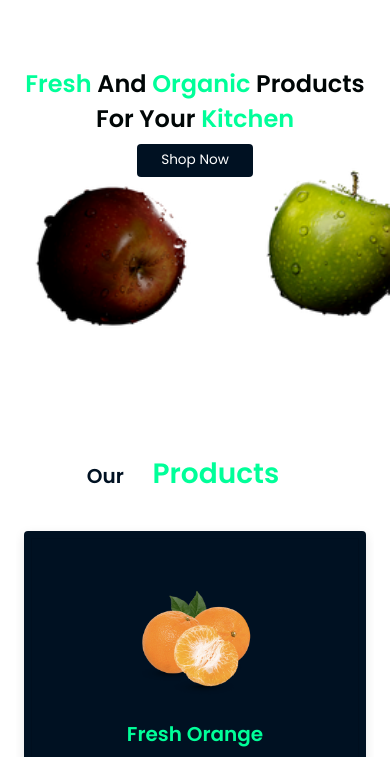
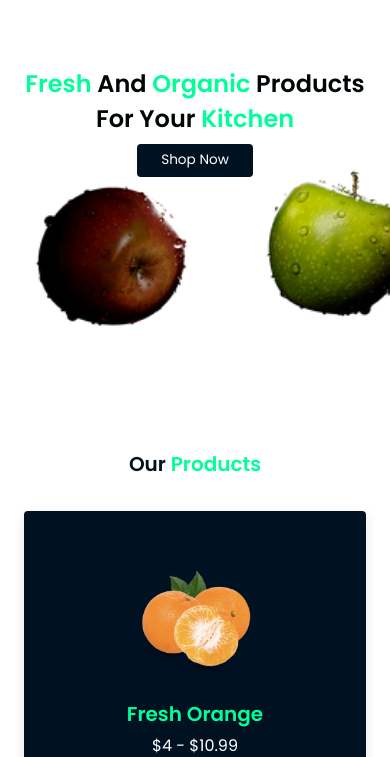
Before and after one commit to batyaboyo/frezhee, a plain HTML site: page index.html in a window 390 px wide. Shown: the part 70-827 px from the top of the page. Drawn offline with nearby package versions, Linux system fonts and the light colour scheme.

Commit message:
fix category section

```diff
--- a/style.css
+++ b/style.css
@@ -44,10 +44,11 @@ section{
 }
 
 .heading span{
+    text-align: center;
+    padding:2rem 0;
+    padding-bottom: 3rem;
+    font-size: 3.5rem;
     color: var(--green);
-    display: inline-block;
-    font-size: 3.5rem;
-    padding:.5rem 3rem;
 }
 
 .btn{
@@ -632,7 +633,7 @@ section{
 
 }
 
-@media (max-width: 600px){
+@media (max-width: 780px){
 
     #menu-btn{
         display: inline-block;
@@ -679,6 +680,10 @@ section{
         font-size: 2.5rem;
     }
 
+    .heading span{
+        font-size: 2.5rem;
+    }
+
     .footer{
         text-align: center;
     }
```
